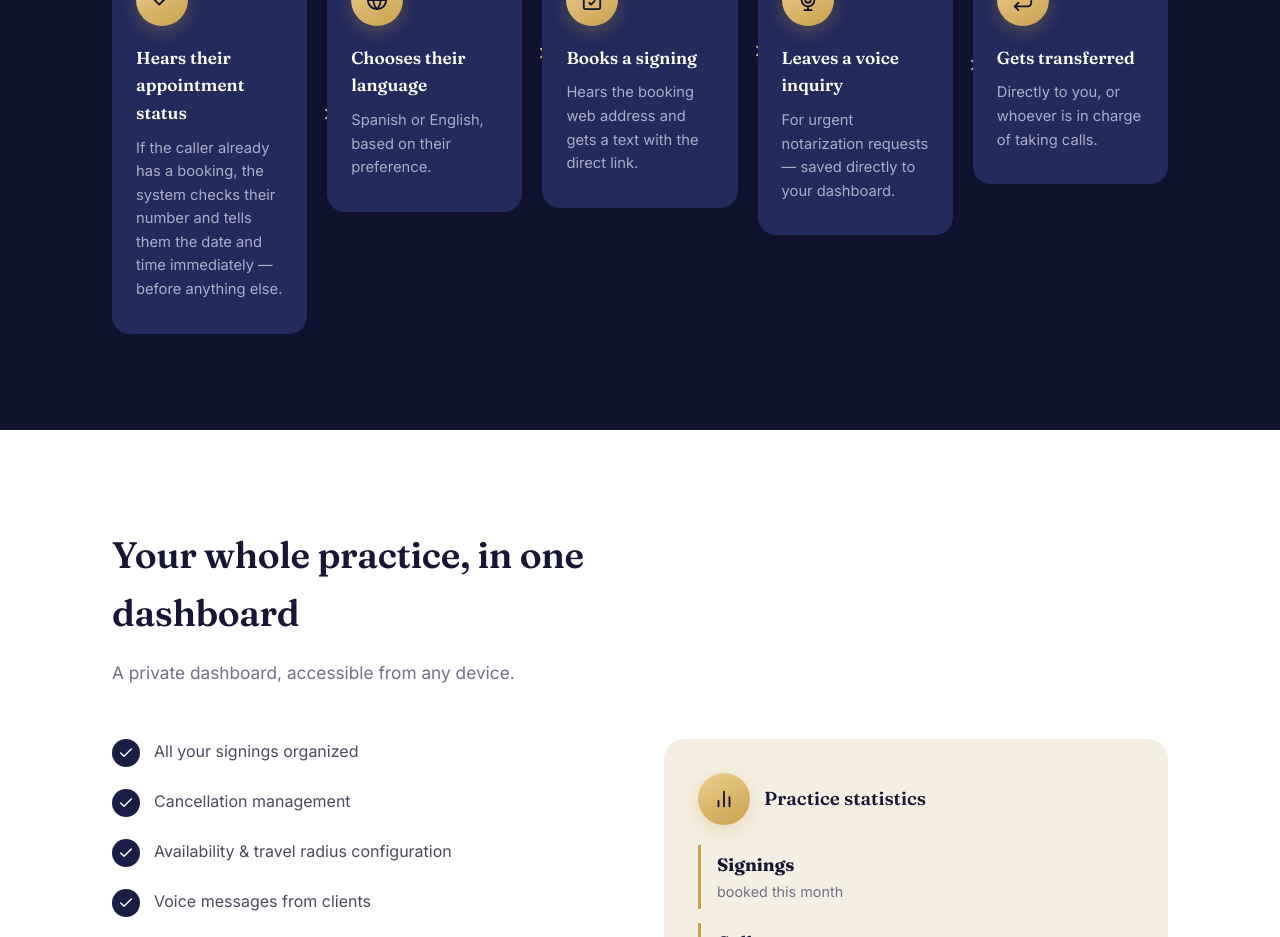
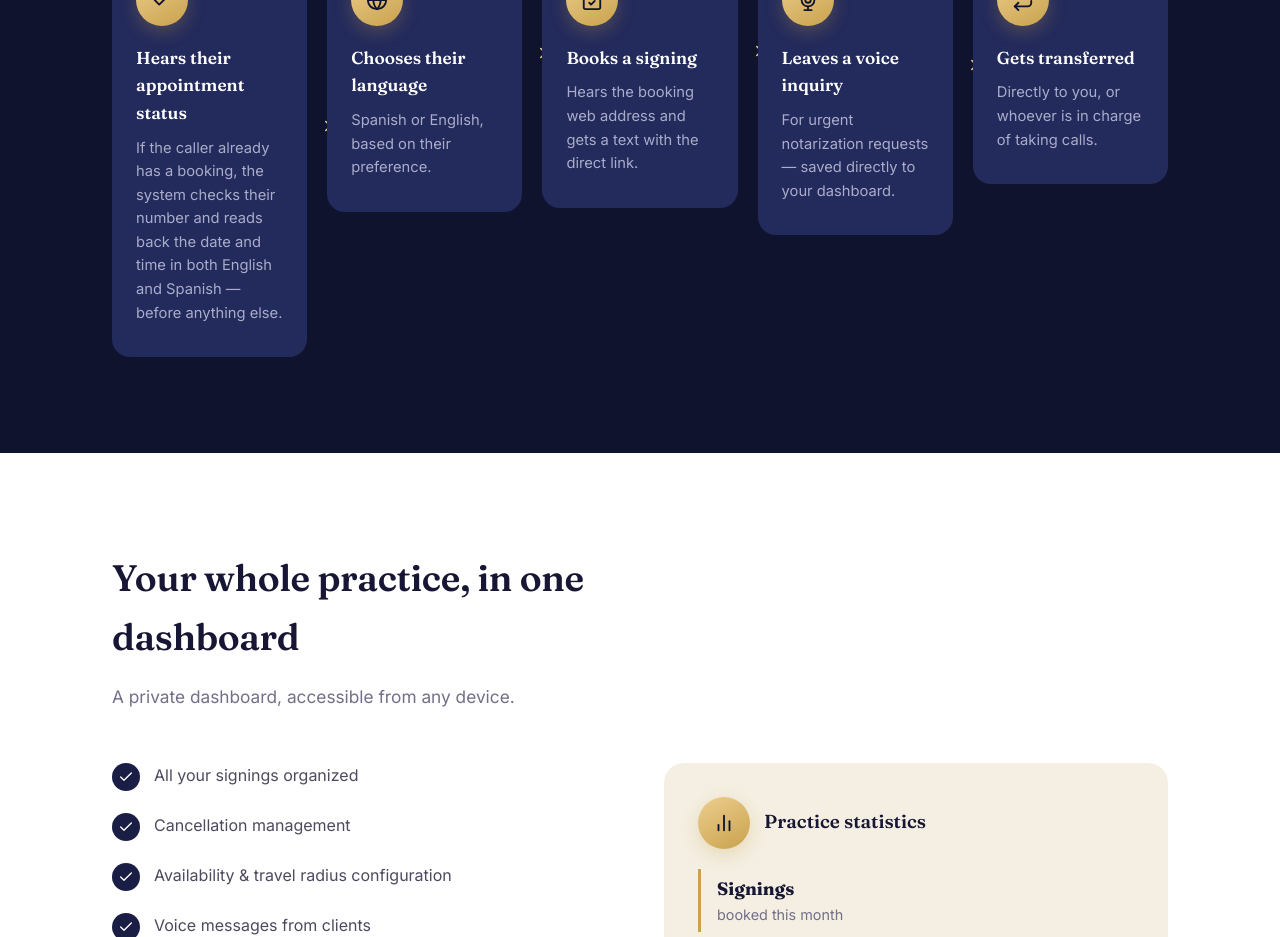
Before and after one commit to yoyoprola-ship-it/notaryhost, a React (Vite) app: page / in a window 1280 px wide. Shown: the part 3400-4337 px from the top of the page. Built offline with nearby package versions, Linux system fonts and the light colour scheme.

Commit message:
Specify the appointment readback happens in both English and Spanish

```diff
--- a/src/sections/IVR.jsx
+++ b/src/sections/IVR.jsx
@@ -5,7 +5,7 @@ const steps = [
   {
     icon: 'check',
     title: 'Hears their appointment status',
-    text: 'If the caller already has a booking, the system checks their number and tells them the date and time immediately — before anything else.',
+    text: 'If the caller already has a booking, the system checks their number and reads back the date and time in both English and Spanish — before anything else.',
   },
   {
     icon: 'globe',
```
